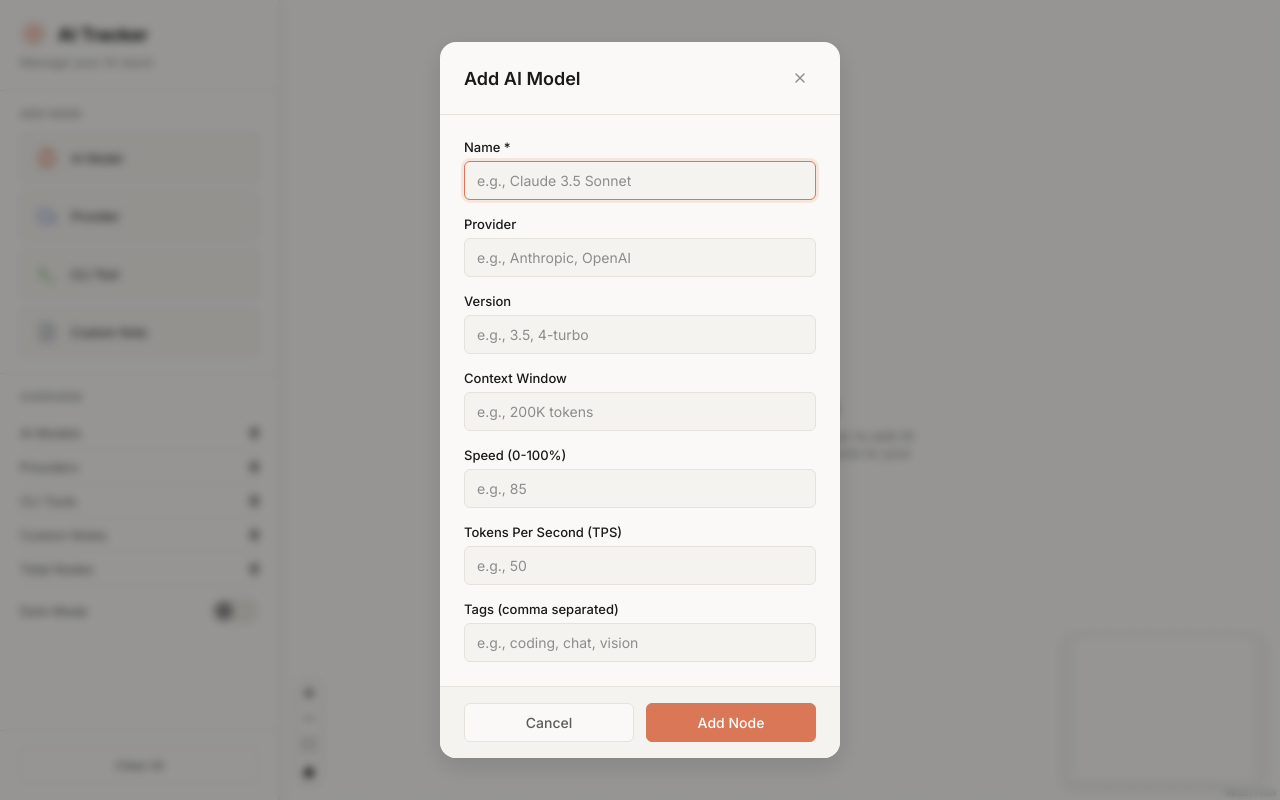
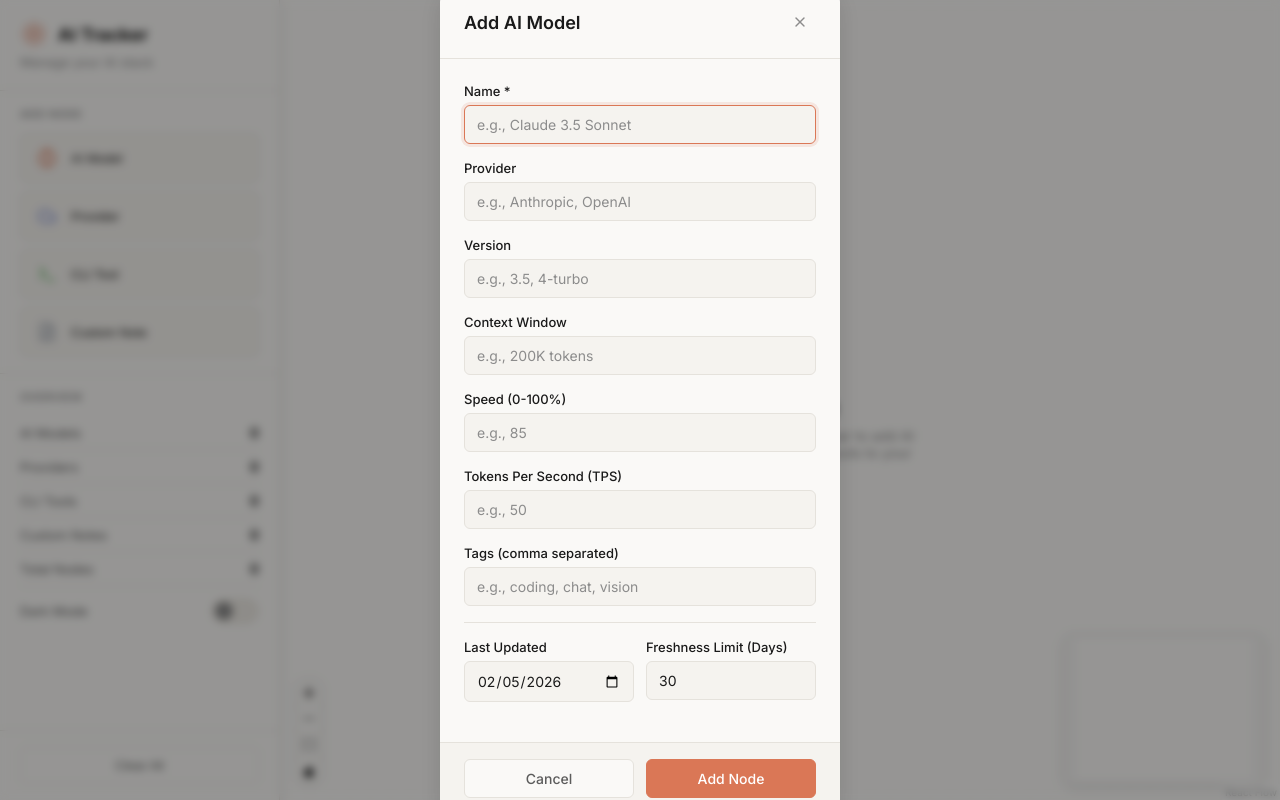
Before and after one commit to nmb4/ai-tracker, a React (Vite) app: page / in a window 1280 px wide. Both pictures are taken after a click on the button "AI Model". Built offline with nearby package versions, Linux system fonts and the light colour scheme.

Commit message:
polished freshness indicator

```diff
--- a/src/components/EditNodeModal.jsx
+++ b/src/components/EditNodeModal.jsx
@@ -53,11 +53,6 @@ export function EditNodeModal({ node, onClose, onSave }) {
     }
     if (data.fields) {
       data.fields = data.fields.filter(f => f.label.trim() && f.value.trim());
-    }
-
-    // Update lastUpdated for Models and Tools when saved
-    if (type === 'model' || type === 'tool') {
-      data.lastUpdated = new Date().toISOString();
     }
 
     onSave(node.id, data);
@@ -303,6 +298,30 @@ export function EditNodeModal({ node, onClose, onSave }) {
                 onChange={e => handleChange('tags', e.target.value)}
               />
             </div>
+
+            {(type === 'model' || type === 'tool') && (
+              <div className="form-row-2">
+                <div className="form-group">
+                  <label className="form-label">Last Updated</label>
+                  <input
+                    className="form-input"
+                    type="date"
+                    value={formData.lastUpdated || ''}
+                    onChange={e => handleChange('lastUpdated', e.target.value)}
+                  />
+                </div>
+                <div className="form-group">
+                  <label className="form-label">Freshness Limit (Days)</label>
+                  <input
+                    className="form-input"
+                    type="number"
+                    min="1"
+                    value={formData.decayThreshold || 30}
+                    onChange={e => handleChange('decayThreshold', parseInt(e.target.value))}
+                  />
+                </div>
+              </div>
+            )}
           </div>
           <div className="modal-footer">
             <button type="button" className="btn btn-secondary" onClick={onClose}>
--- a/src/components/FreshnessIndicator.jsx
+++ b/src/components/FreshnessIndicator.jsx
@@ -1,12 +1,12 @@
 import { getFreshnessInfo } from '../utils/freshness';
 
-export function FreshnessIndicator({ lastUpdated }) {
-  const info = getFreshnessInfo(lastUpdated);
+export function FreshnessIndicator({ lastUpdated, threshold }) {
+  const info = getFreshnessInfo(lastUpdated, threshold);
 
   if (!info) return null;
 
   return (
-    <div className={`freshness-indicator decay-${info.decay}`} title={`Last updated: ${info.label}`}>
+    <div className={`freshness-indicator decay-${info.decay}`} title={`Last updated: ${info.label} (Threshold: ${threshold || 30} days)`}>
       <div className="freshness-dot" />
       <span className="freshness-label">{info.label}</span>
     </div>
--- a/src/components/NodeModal.jsx
+++ b/src/components/NodeModal.jsx
@@ -43,9 +43,9 @@ export function NodeModal({ type, onClose, onSave }) {
       data.fields = data.fields.filter(f => f.label.trim() && f.value.trim());
     }
 
-    // Set lastUpdated for Models and Tools
-    if (type === 'model' || type === 'tool') {
-      data.lastUpdated = new Date().toISOString();
+    // Set lastUpdated for Models and Tools if not manually changed
+    if ((type === 'model' || type === 'tool') && !data.lastUpdated) {
+      data.lastUpdated = new Date().toISOString().split('T')[0];
     }
 
     onSave(data);
@@ -309,6 +309,31 @@ export function NodeModal({ type, onClose, onSave }) {
                 onChange={e => handleChange('tags', e.target.value)}
               />
             </div>
+
+            {(type === 'model' || type === 'tool') && (
+              <div className="form-row-2">
+                <div className="form-group">
+                  <label className="form-label">Last Updated</label>
+                  <input
+                    className="form-input"
+                    type="date"
+                    value={formData.lastUpdated || new Date().toISOString().split('T')[0]}
+                    onChange={e => handleChange('lastUpdated', e.target.value)}
+                  />
+                </div>
+                <div className="form-group">
+                  <label className="form-label">Freshness Limit (Days)</label>
+                  <input
+                    className="form-input"
+                    type="number"
+                    min="1"
+                    placeholder="e.g., 30"
+                    value={formData.decayThreshold || 30}
+                    onChange={e => handleChange('decayThreshold', parseInt(e.target.value))}
+                  />
+                </div>
+              </div>
+            )}
           </div>
           <div className="modal-footer">
             <button type="button" className="btn btn-secondary" onClick={onClose}>
--- a/src/index.css
+++ b/src/index.css
@@ -558,6 +558,15 @@ body {
   min-height: 80px;
 }
 
+.form-row-2 {
+  display: grid;
+  grid-template-columns: 1fr 1fr;
+  gap: 12px;
+  margin-top: 16px;
+  padding-top: 16px;
+  border-top: 1px solid var(--border-light);
+}
+
 .modal-footer {
   display: flex;
   gap: 12px;
--- a/src/nodes/ModelNode.jsx
+++ b/src/nodes/ModelNode.jsx
@@ -50,7 +50,10 @@ function ModelNode({ data, selected }) {
         )}
 
         {data.lastUpdated && (
-          <FreshnessIndicator lastUpdated={data.lastUpdated} />
+          <FreshnessIndicator
+            lastUpdated={data.lastUpdated}
+            threshold={data.decayThreshold || 30}
+          />
         )}
       </div>
       <Handle type="source" position={Position.Right} />
--- a/src/nodes/ToolNode.jsx
+++ b/src/nodes/ToolNode.jsx
@@ -43,7 +43,10 @@ function ToolNode({ data, selected }) {
           </div>
         )}
         {data.lastUpdated && (
-          <FreshnessIndicator lastUpdated={data.lastUpdated} />
+          <FreshnessIndicator
+            lastUpdated={data.lastUpdated}
+            threshold={data.decayThreshold || 30}
+          />
         )}
       </div>
       <Handle type="source" position={Position.Right} />
--- a/src/utils/freshness.js
+++ b/src/utils/freshness.js
@@ -1,14 +1,12 @@
 // Freshness indicator utility
 
-export function getFreshnessInfo(lastUpdated) {
+export function getFreshnessInfo(lastUpdated, thresholdDays = 30) {
   if (!lastUpdated) return null;
 
   const now = Date.now();
   const updated = new Date(lastUpdated).getTime();
   const diffMs = now - updated;
-  const diffDays = Math.floor(diffMs / (1000 * 60 * 60 * 24));
-  const diffWeeks = Math.floor(diffDays / 7);
-  const diffMonths = Math.floor(diffDays / 30);
+  const diffDays = Math.max(0, Math.floor(diffMs / (1000 * 60 * 60 * 24)));
 
   let label;
   if (diffDays === 0) {
@@ -17,26 +15,35 @@ export function getFreshnessInfo(lastUpdated) {
     label = 'Yesterday';
   } else if (diffDays < 7) {
     label = `${diffDays} days ago`;
-  } else if (diffWeeks < 4) {
-    label = `${diffWeeks} week${diffWeeks > 1 ? 's' : ''} ago`;
-  } else if (diffMonths < 12) {
-    label = `${diffMonths} month${diffMonths > 1 ? 's' : ''} ago`;
   } else {
-    label = 'Over a year ago';
+    const diffWeeks = Math.floor(diffDays / 7);
+    if (diffWeeks < 4) {
+      label = `${diffWeeks} week${diffWeeks > 1 ? 's' : ''} ago`;
+    } else {
+      const diffMonths = Math.floor(diffDays / 30);
+      if (diffMonths < 12) {
+        label = `${diffMonths} month${diffMonths > 1 ? 's' : ''} ago`;
+      } else {
+        label = 'Over a year ago';
+      }
+    }
   }
 
-  // Calculate decay level (0-4): 0 = fresh, 4 = stale
+  // Calculate decay level (0-4) based on the custom threshold
+  // thresholdDays is the point where it becomes "Stale" (level 4)
+  const ratio = diffDays / thresholdDays;
   let decay;
-  if (diffDays <= 7) {
-    decay = 0; // Fresh - green
-  } else if (diffDays <= 30) {
-    decay = 1; // Recent - yellow-green
-  } else if (diffDays <= 90) {
-    decay = 2; // Aging - yellow
-  } else if (diffDays <= 180) {
-    decay = 3; // Old - orange
+
+  if (ratio <= 0.2) {
+    decay = 0; // Fresh
+  } else if (ratio <= 0.4) {
+    decay = 1; // Recent
+  } else if (ratio <= 0.7) {
+    decay = 2; // Aging
+  } else if (ratio <= 1.0) {
+    decay = 3; // Old
   } else {
-    decay = 4; // Stale - red
+    decay = 4; // Stale
   }
 
   return { label, decay, diffDays };
```
Also changed, not shown: 1 other file (tests, documents, lock files or other folders).
